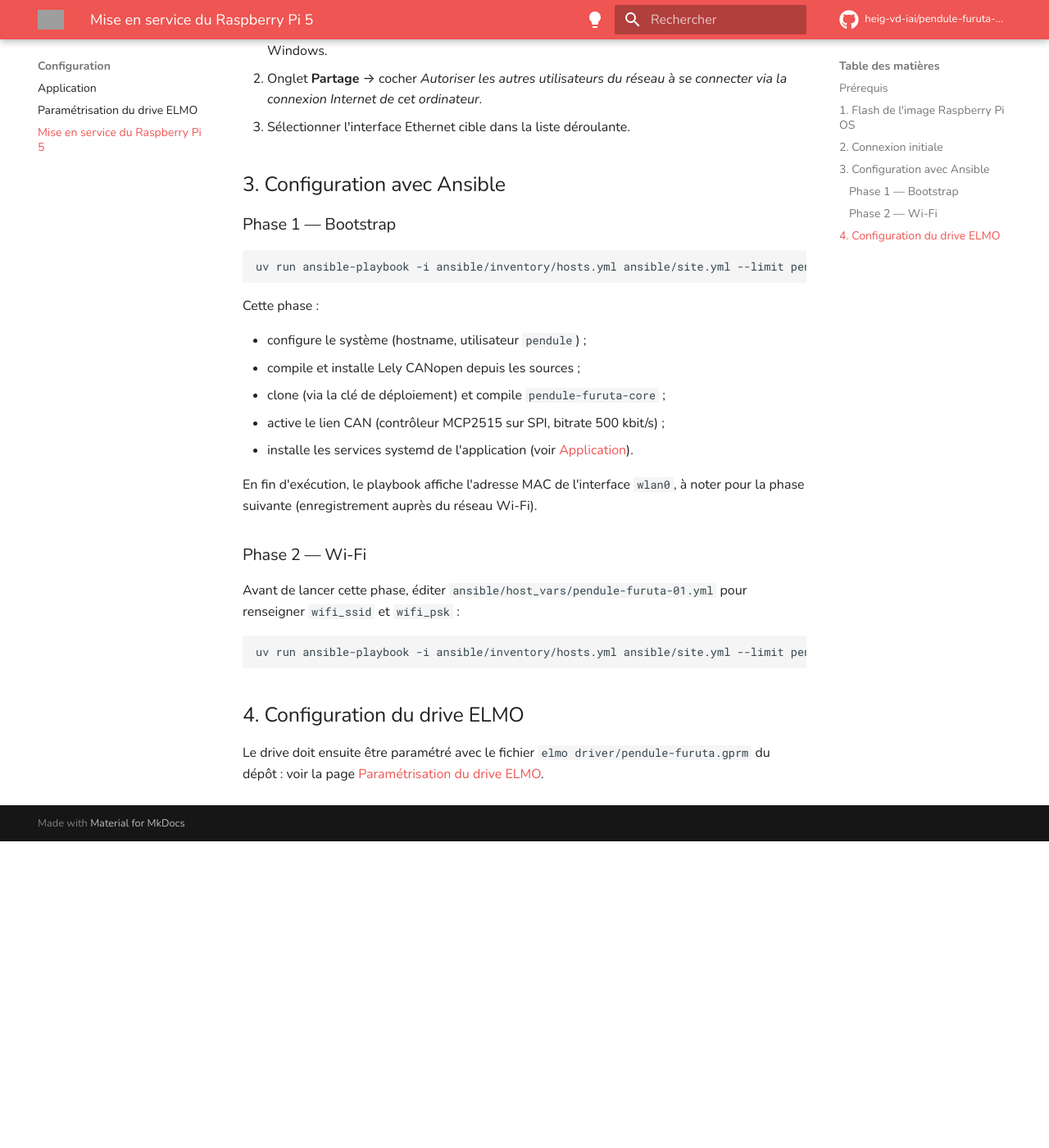
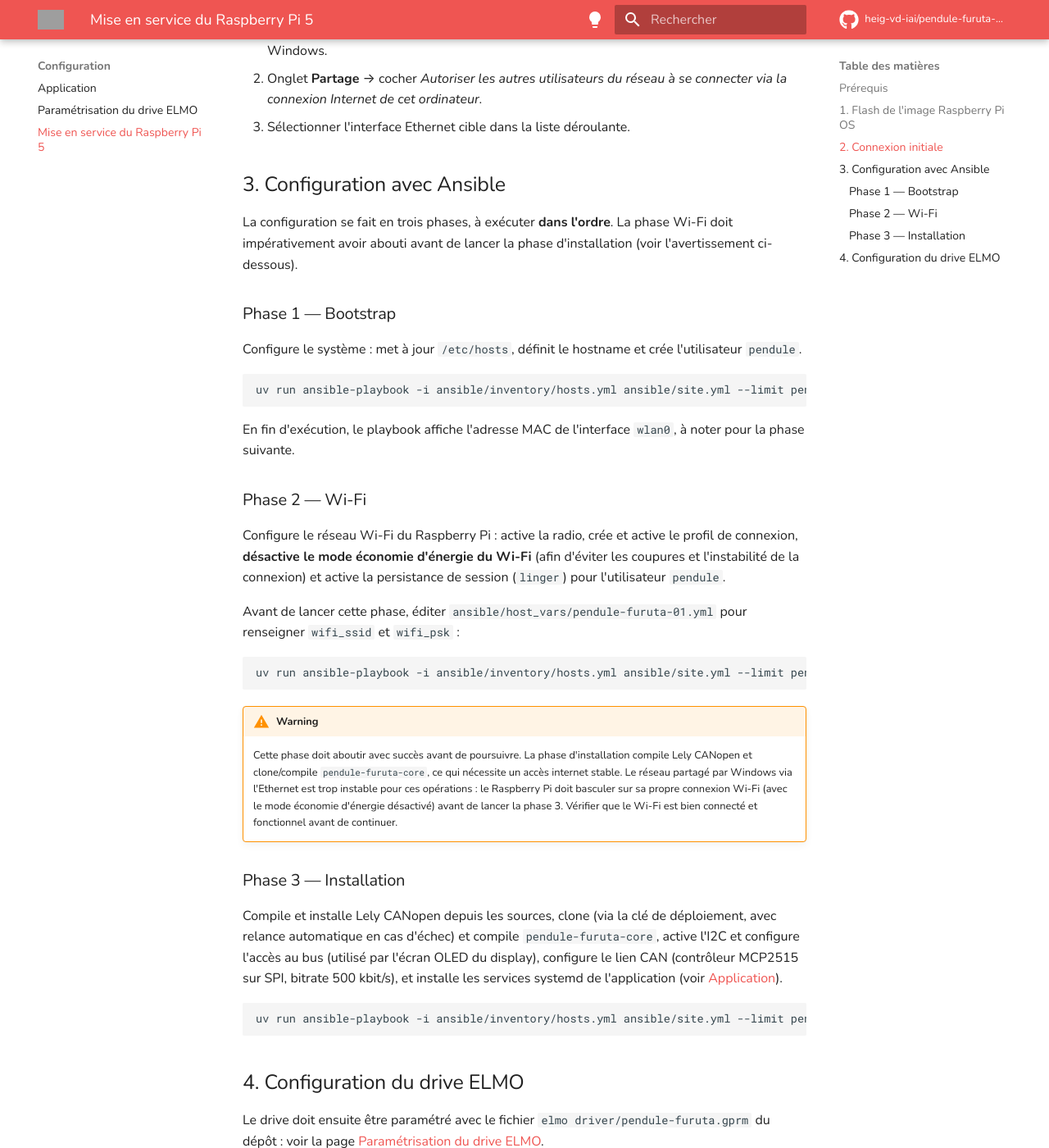
Before and after one commit to heig-vd-iai/pendule-furuta-doc, an MkDocs documentation site: the page built from docs/configuration/rpi5.md, in a window 1280 px wide and 1400 px high, scrolled down 1287 px. Shown: the whole window at 82% size. Built offline with MkDocs 1.6.1 and Material for MkDocs 9.7.7, drawn with Linux system fonts in a browser that asks for light colours; comment, search, counter and statistics services are not loaded; before the commit the page ends 2313 px from its top, so only the background shows below that; grey boxes are pictures that could not be loaded.

Commit message:
configuration wifi et programme drive

````diff
--- a/docs/configuration/rpi5.md
+++ b/docs/configuration/rpi5.md
@@ -36,23 +36,21 @@
 
 ## 3. Configuration avec Ansible
 
+La configuration se fait en trois phases, à exécuter **dans l'ordre**. La phase Wi-Fi doit impérativement avoir abouti avant de lancer la phase d'installation (voir l'avertissement ci-dessous).
+
 ### Phase 1 — Bootstrap
+
+Configure le système : met à jour `/etc/hosts`, définit le hostname et crée l'utilisateur `pendule`.
 
 ```bash
 uv run ansible-playbook -i ansible/inventory/hosts.yml ansible/site.yml --limit pendule-furuta-01 --tags bootstrap
 ```
 
-Cette phase :
-
-- configure le système (hostname, utilisateur `pendule`) ;
-- compile et installe Lely CANopen depuis les sources ;
-- clone (via la clé de déploiement) et compile `pendule-furuta-core` ;
-- active le lien CAN (contrôleur MCP2515 sur SPI, bitrate 500 kbit/s) ;
-- installe les services systemd de l'application (voir [Application](architecture.md)).
-
-En fin d'exécution, le playbook affiche l'adresse MAC de l'interface `wlan0`, à noter pour la phase suivante (enregistrement auprès du réseau Wi-Fi).
+En fin d'exécution, le playbook affiche l'adresse MAC de l'interface `wlan0`, à noter pour la phase suivante.
 
 ### Phase 2 — Wi-Fi
+
+Configure le réseau Wi-Fi du Raspberry Pi : active la radio, crée et active le profil de connexion, **désactive le mode économie d'énergie du Wi-Fi** (afin d'éviter les coupures et l'instabilité de la connexion) et active la persistance de session (`linger`) pour l'utilisateur `pendule`.
 
 Avant de lancer cette phase, éditer `ansible/host_vars/pendule-furuta-01.yml` pour renseigner `wifi_ssid` et `wifi_psk` :
 
@@ -60,6 +58,17 @@
 uv run ansible-playbook -i ansible/inventory/hosts.yml ansible/site.yml --limit pendule-furuta-01 --tags wifi
 ```
 
+!!! warning
+    Cette phase doit aboutir avec succès avant de poursuivre. La phase d'installation compile Lely CANopen et clone/compile `pendule-furuta-core`, ce qui nécessite un accès internet stable. Le réseau partagé par Windows via l'Ethernet est trop instable pour ces opérations : le Raspberry Pi doit basculer sur sa propre connexion Wi-Fi (avec le mode économie d'énergie désactivé) avant de lancer la phase 3. Vérifier que le Wi-Fi est bien connecté et fonctionnel avant de continuer.
+
+### Phase 3 — Installation
+
+Compile et installe Lely CANopen depuis les sources, clone (via la clé de déploiement, avec relance automatique en cas d'échec) et compile `pendule-furuta-core`, active l'I2C et configure l'accès au bus (utilisé par l'écran OLED du display), configure le lien CAN (contrôleur MCP2515 sur SPI, bitrate 500 kbit/s), et installe les services systemd de l'application (voir [Application](architecture.md)).
+
+```bash
+uv run ansible-playbook -i ansible/inventory/hosts.yml ansible/site.yml --limit pendule-furuta-01 --tags installation
+```
+
 ## 4. Configuration du drive ELMO
 
 Le drive doit ensuite être paramétré avec le fichier `elmo driver/pendule-furuta.gprm` du dépôt : voir la page [Paramétrisation du drive ELMO](drive_elmo.md).
````
Also changed, not shown: docs/configuration/drive_elmo.md (+2 -1 lines).
